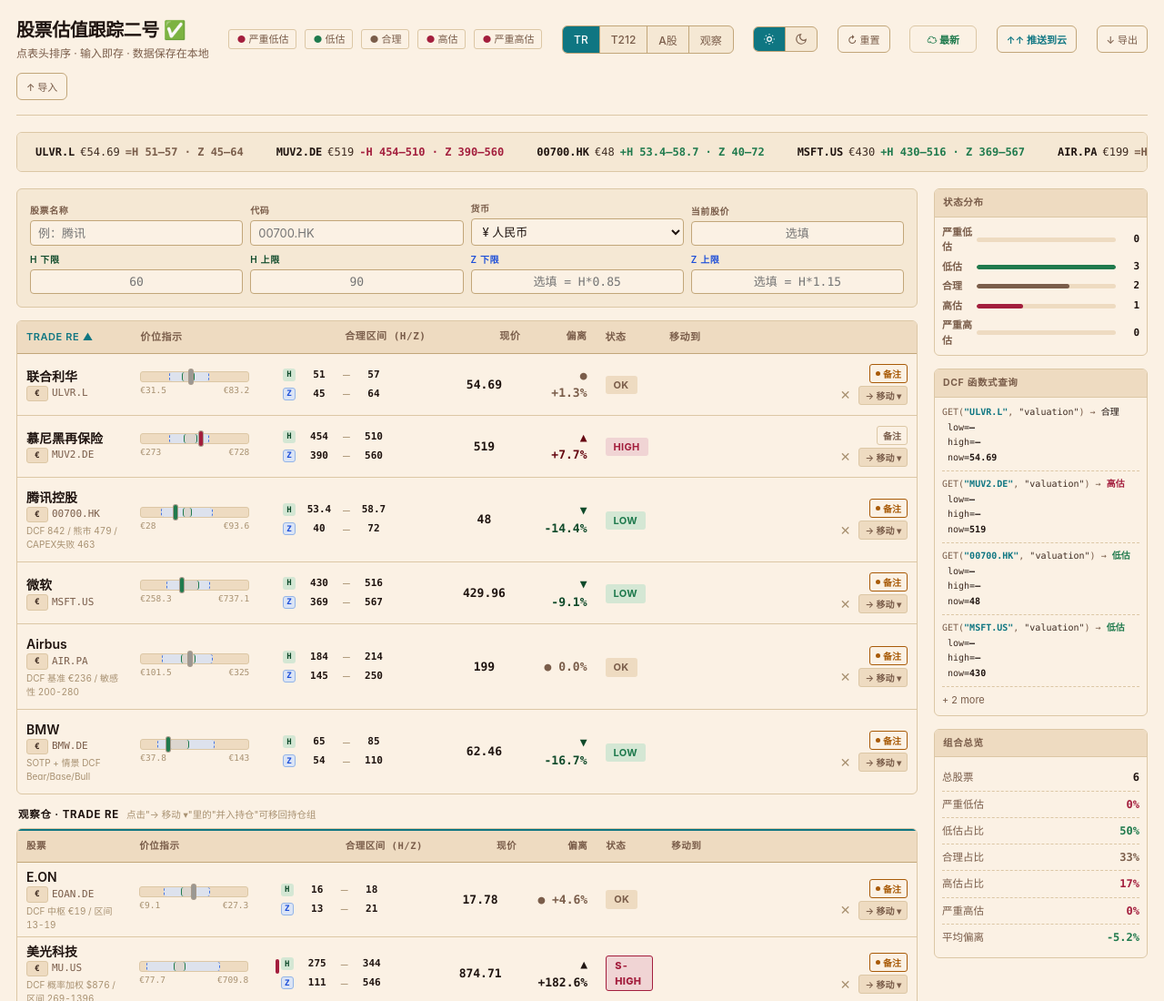
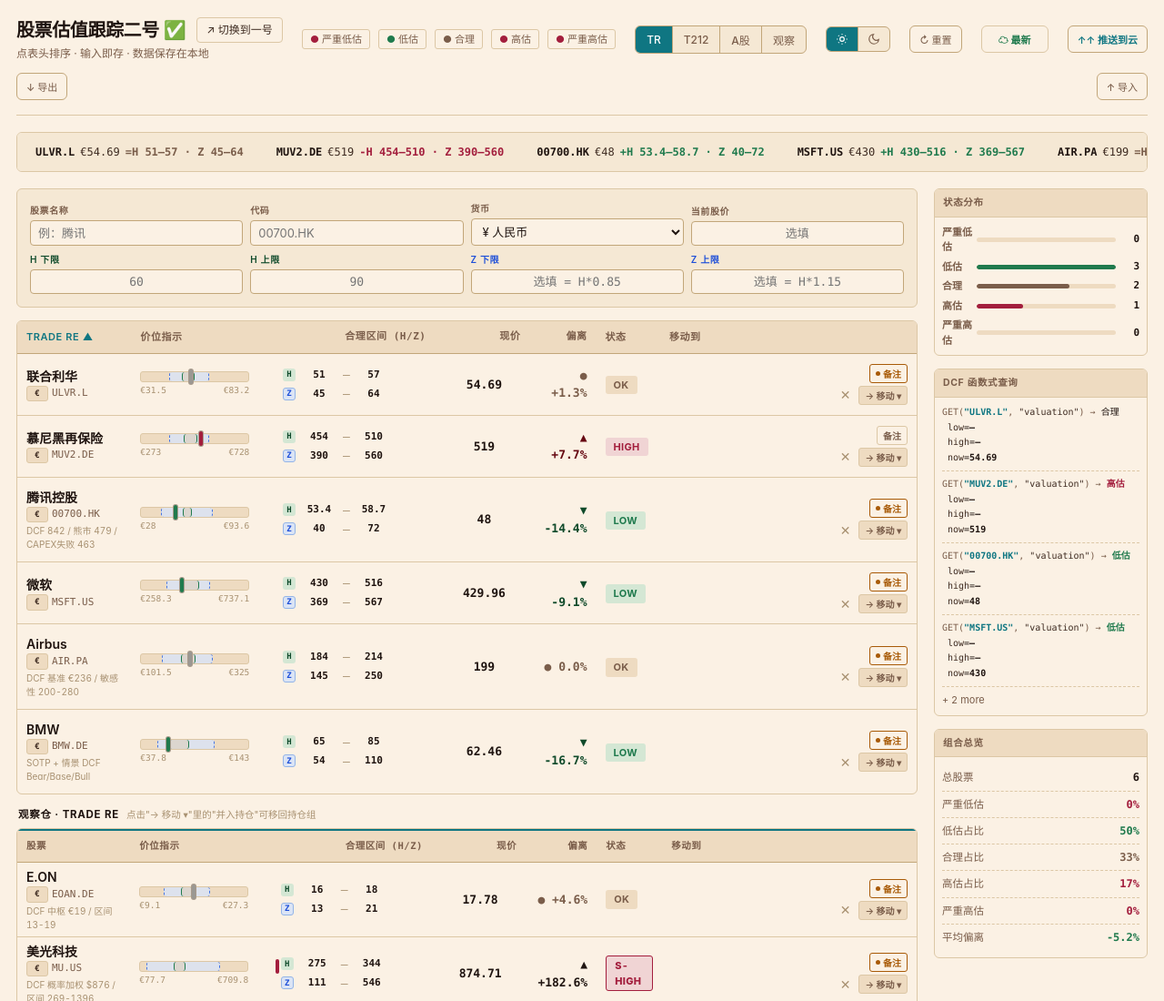
Before and after one commit to xucao2023-cell/stock-tracker-lenient, a plain HTML site: page index.html in a window 1280 px wide. Shown: the top 1100 px of the page at 91% size. Drawn offline with Linux system fonts and the light colour scheme.

Commit message:
feat: cross-link to main site (↗ 切换到一号) next to h1

```diff
--- a/index.html
+++ b/index.html
@@ -121,6 +121,15 @@
     padding-bottom:16px;border-bottom:1px solid var(--border);
     flex-wrap:wrap;gap:12px;
   }
+  .title-row{display:flex;align-items:center;gap:12px;flex-wrap:wrap;}
+  .cross-link{
+    display:inline-flex;align-items:center;gap:4px;
+    font-size:12px;color:var(--text-2);
+    border:1px solid var(--border);border-radius:4px;
+    padding:4px 10px;text-decoration:none;
+    transition:background .12s,color .12s,border-color .12s;
+  }
+  .cross-link:hover{background:var(--row-hover);color:var(--text);border-color:var(--border-strong);}
 
   /* theme switcher */
   .theme-switch{
@@ -563,7 +572,10 @@
   <!-- Header -->
   <div class="topbar">
     <div>
-      <h1>股票估值跟踪二号 ✅</h1>
+      <div class="title-row">
+        <h1>股票估值跟踪二号 ✅</h1>
+        <a class="cross-link" href="https://xucao2023-cell.github.io/stock-tracker/" target="_blank" rel="noopener" title="打开估值基准版">↗ 切换到一号</a>
+      </div>
       <div class="sub">点表头排序 · 输入即存 · 数据保存在本地</div>
     </div>
     <div class="legend" style="font-size:11px;color:var(--muted);">
```
